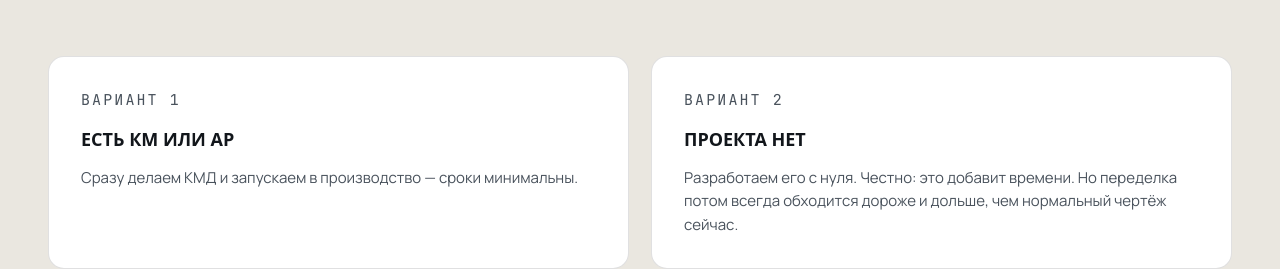
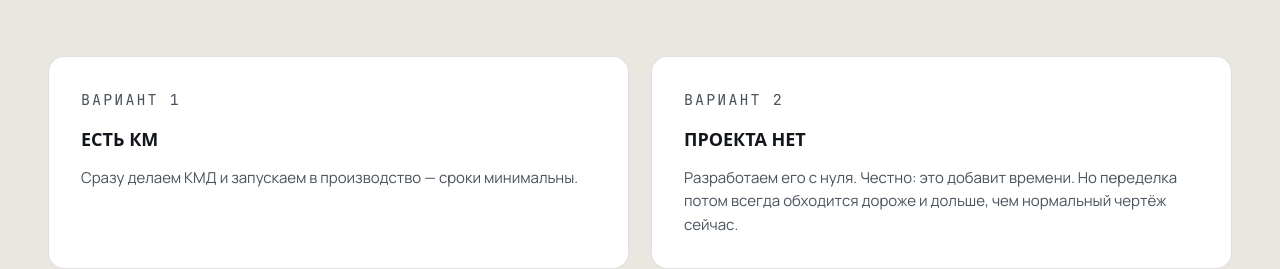
Before and after one commit to Dzibay/Greydstroy, a Vue app in the folder frontend/: page / in a window 1280 px wide. Shown: the part 9628-9897 px from the top of the page. Built offline with nearby package versions, Linux system fonts and the light colour scheme; a web font is replaced by a local one.

Commit message:
Update DraftSection.vue

```diff
--- a/frontend/src/components/DraftSection.vue
+++ b/frontend/src/components/DraftSection.vue
@@ -9,7 +9,7 @@
       <div class="draft-grid">
         <article class="card draft-card" v-reveal>
           <p class="draft-kicker">Вариант 1</p>
-          <h3>Есть КМ или АР</h3>
+          <h3>Есть КМ</h3>
           <p>Сразу делаем КМД и запускаем в производство — сроки минимальны.</p>
         </article>
         <article class="card draft-card" v-reveal="100">
```
